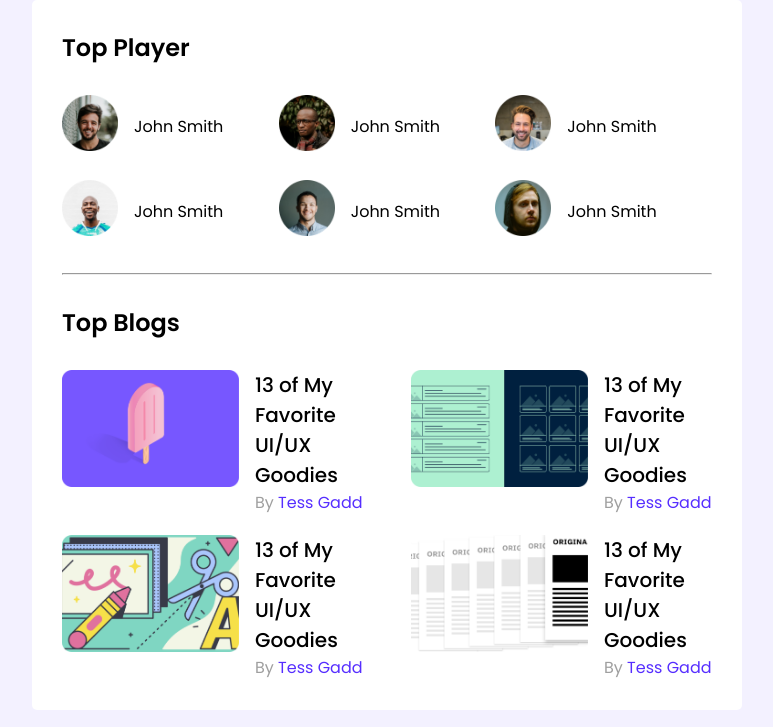
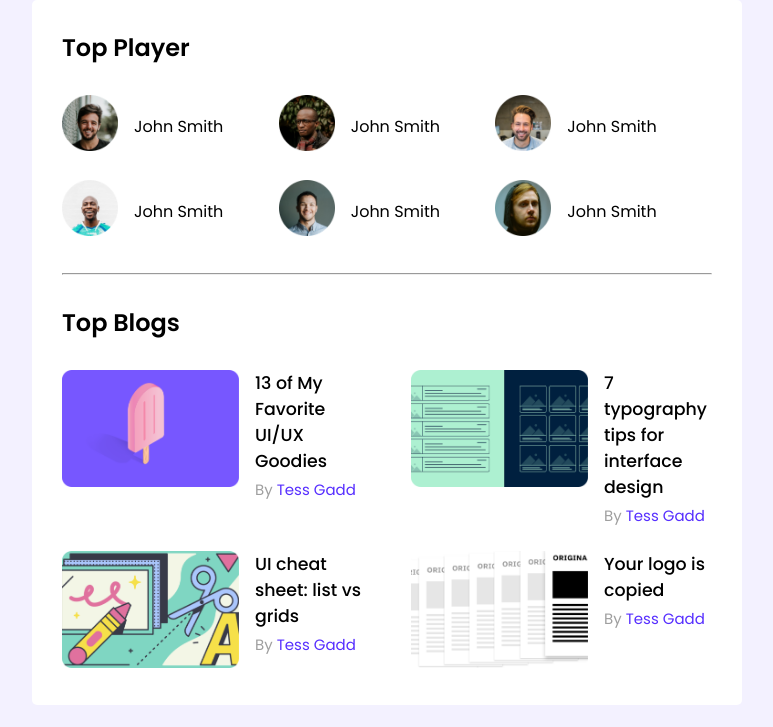
Before and after one commit to rahimuj570/leader-board, a plain HTML site: page index.html in a window 1280 px wide. Shown: the top 727 px of the page, without its empty margins (253-1026 px from the left). Drawn offline with Linux system fonts and the light colour scheme; a web font is replaced by a local one.

Commit message:
h2 edited

```diff
--- a/index.html
+++ b/index.html
@@ -53,6 +53,9 @@
         </div>
       </div>
       <hr />
+      <!-- ------------------------------------------------------
+                              Top BLOGS
+      ------------------------------------------------------------- -->
       <h1>Top Blogs</h1>
       <div class="top-blogs">
         <article class="top-blog">
@@ -69,7 +72,7 @@
             <img src="./img/blogs/blog-2.png" alt="1" />
           </div>
           <div class="blog-info">
-            <h2>13 of My Favorite UI/UX Goodies</h2>
+            <h2>7 typography tips for interface design</h2>
             <p>By <a href="#">Tess Gadd</a></p>
           </div>
         </article>
@@ -78,7 +81,7 @@
             <img src="./img/blogs/blog-3.png" alt="1" />
           </div>
           <div class="blog-info">
-            <h2>13 of My Favorite UI/UX Goodies</h2>
+            <h2>UI cheat sheet: list vs grids</h2>
             <p>By <a href="#">Tess Gadd</a></p>
           </div>
         </article>
@@ -87,7 +90,7 @@
             <img src="./img/blogs/blog-4.png" alt="1" />
           </div>
           <div class="blog-info">
-            <h2>13 of My Favorite UI/UX Goodies</h2>
+            <h2>Your logo is copied</h2>
             <p>By <a href="#">Tess Gadd</a></p>
           </div>
         </article>
--- a/style.css
+++ b/style.css
@@ -62,14 +62,16 @@ hr {
 .blog-info p,
 a {
   color: #9f9f9f;
-  font-size: 16px;
+  font-size: 15px;
+  padding: 4px 0px;
 }
 .blog-info a {
   color: #562eff;
   text-decoration: none;
 }
+
 h2 {
-  font-size: 20px;
+  font-size: 17.39px;
   font-weight: 500;
 }
 .latest-courses {
```
